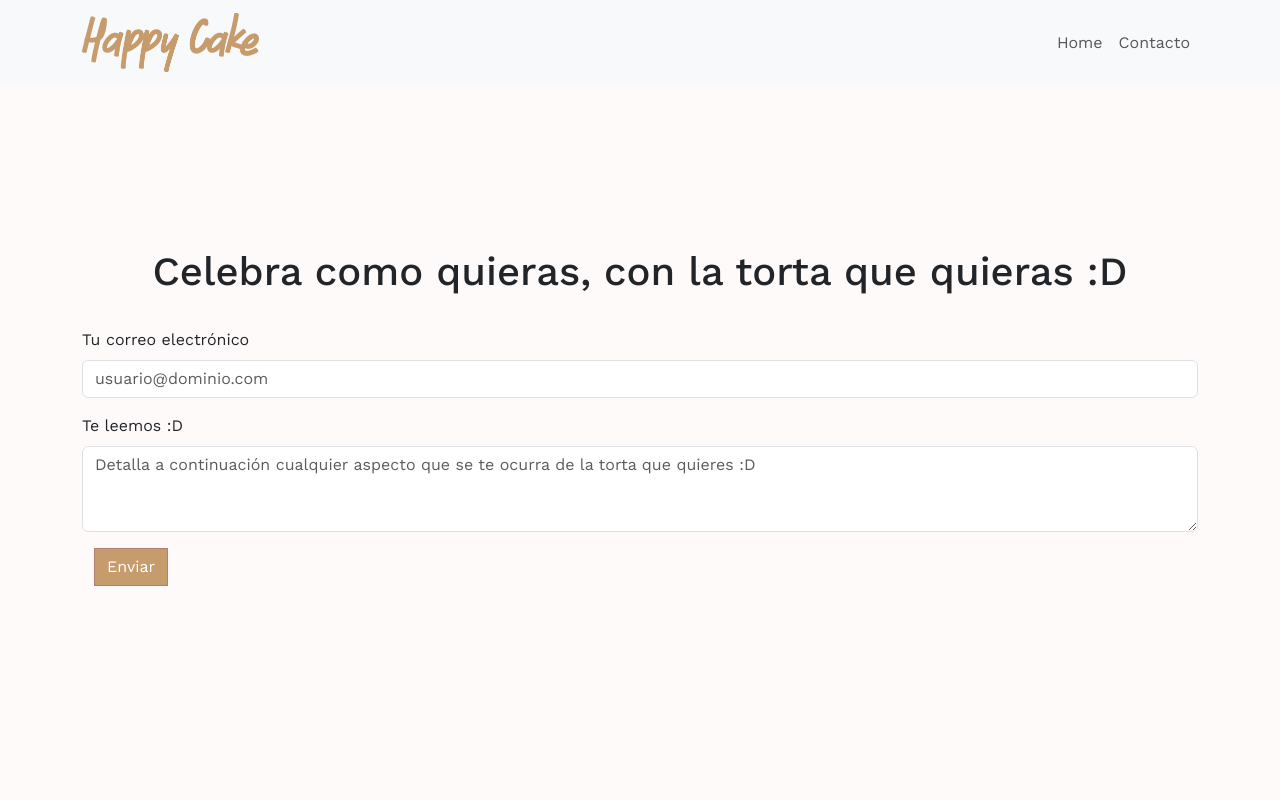
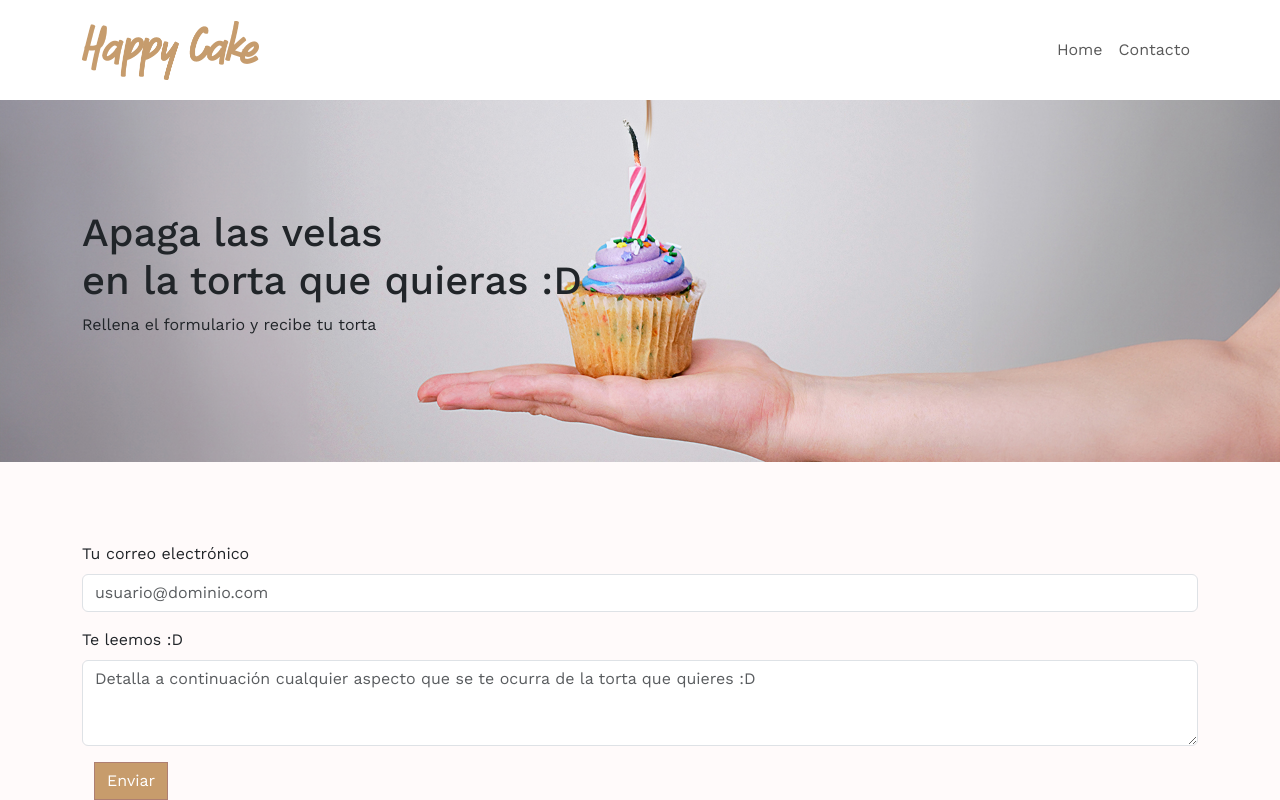
Before and after one commit to julio-olivares-porfin/happy-cake-d1react-router, a React (Vite) app: page /contact in a window 1280 px wide. Built offline with nearby package versions, Linux system fonts and the light colour scheme.

Commit message:
concepto creativo, visual

```diff
--- a/src/components/Navigation.jsx
+++ b/src/components/Navigation.jsx
@@ -4,7 +4,7 @@ import logoImg from '../assets/happycake-logo.png'
 
 const Navigation = () => {
   return (
-    <Navbar expand="lg" className="bg-body-tertiary">
+    <Navbar expand="lg" className="navbar-control">
       <Container>
         <Navbar.Brand to='/' as= {Link}>
         <img
--- a/src/main.css
+++ b/src/main.css
@@ -16,29 +16,26 @@ body{
   color: #FFFAFA;
 }
 
-.contacto {
+.contact-section {
   display: flex;
   flex-direction: column;
-  justify-content: center;
-  height: 80vh;
+  height: calc(100vh - 100px);
 }
 
 .home-section {
   display: flex;
   flex-direction: column;
-  justify-content: center;
-  height: 50vh;
+  height: calc(100vh - 100px);
 }
 
 .titulos {
-  text-align: center;
+  text-align: left;
 }
 
 .button-container {
   display: flex;
   align-items: center;
-  justify-content: center;
-  margin-top: 50px;
+  margin-top: 20px;
 }
 
 .boton {
@@ -52,3 +49,36 @@ body{
   background-color: #ae7f72;
   border-color: #ae7f72;
 }
+
+.header {
+  background-image: url(./assets/bg-happycake.jpg);
+  padding: 10px;
+  display: flex;
+  flex-direction: column;
+  justify-content: center;
+  height: calc(100vh - 100px);
+  background-position: center;
+  background-repeat: no-repeat;
+  background-size: cover;
+}
+
+.navbar-control {
+  background-color: #ffffff;
+  height: 100px;
+}
+
+.header-contacto {
+  background-image: url(./assets/bg-happycake_contacto.jpg);
+  padding: 10px;
+  display: flex;
+  flex-direction: column;
+  justify-content: center;
+  height: 600px;
+  background-position: center;
+  background-repeat: no-repeat;
+  background-size: cover;
+}
+
+.form-container {
+  margin-top: 80px;
+}
--- a/src/views/Contact.jsx
+++ b/src/views/Contact.jsx
@@ -67,13 +67,19 @@ const Contact = () => {
   }
 
   return (
-    <section className='contacto'>
-      <Container className='mt-4 titulos'>
-        <h1>
-          Celebra como quieras, con la torta que quieras :D
+    <section className='contact-section'>
+      <div className="header-contacto">
+        <Container>
+          <h1 className='titulos'>
+            Apaga las velas <br />
+            en la torta que quieras :D
           </h1>
+          <p>
+            Rellena el formulario y recibe tu torta
+          </p>
         </Container>
-      <Container className='mt-4'>
+      </div>
+      {<Container className='form-container'>
         <Row>
           <Col>
             <Form onSubmit={handleSubmit} noValidate>
@@ -104,7 +110,7 @@ const Contact = () => {
             </Container>
           </Col>
         </Row>
-    </Container>
+      </Container>}
     </section>
       );
     }
--- a/src/views/Home.jsx
+++ b/src/views/Home.jsx
@@ -4,14 +4,19 @@ import { Container, Button } from 'react-bootstrap'
 const Home = () => {
   return (
     <section className='home-section'>
+      <div className="header">
         <Container>
           <h1 className='titulos'>
             Tortas para celebrar :D
           </h1>
+          <p>
+            Solicita la torta que quieras
+          </p>
         </Container>
         <Container className='button-container'>
           <Button as={Link} to='/contact' variant="secondary" className='boton'>Contáctanos</Button>
         </Container>
+      </div>
     </section>
   )
 }
```
Also changed, not shown: src/assets/bg-happycake.jpg (added), src/assets/bg-happycake_contacto.jpg (added). Lines whose indentation alone changed are shown as unchanged.
